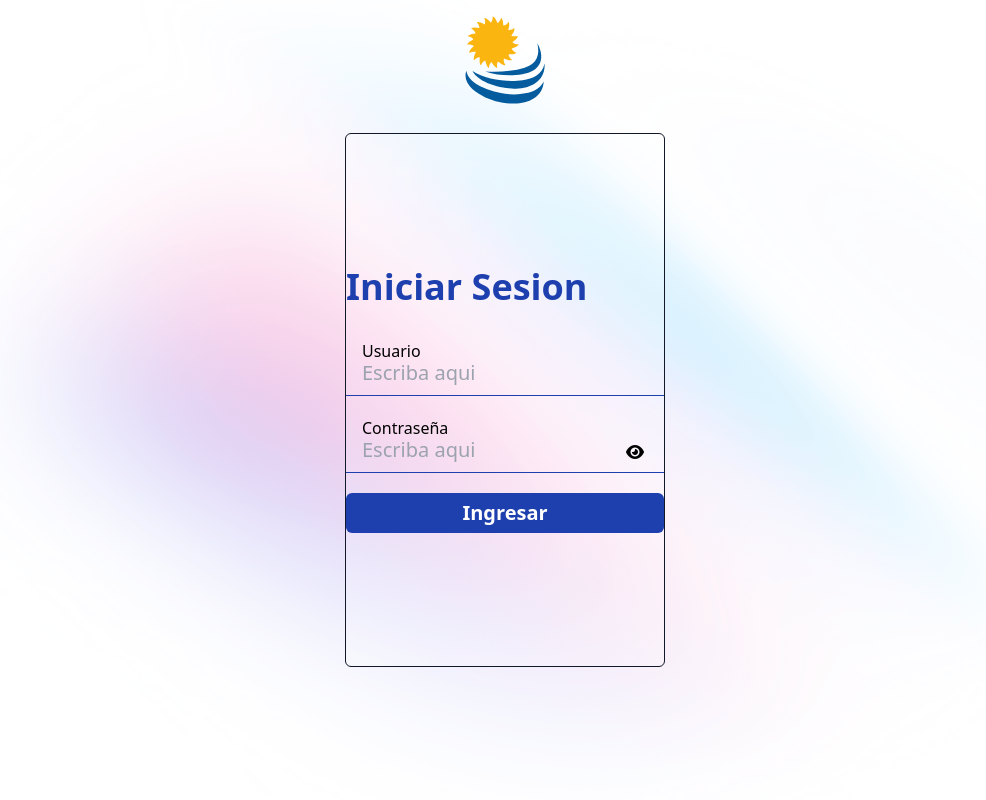
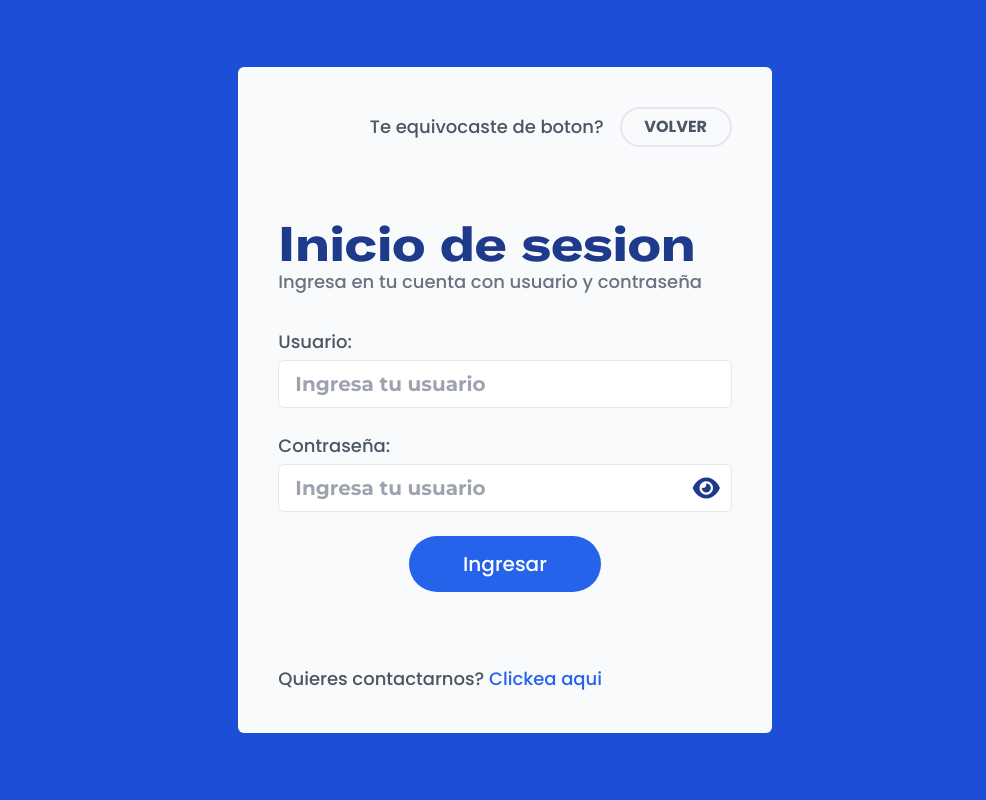
Before and after one commit to ImagineAllTech/Proyecto, a PHP site: page /Views/views/login/login.php in a window 1280 px wide. Shown: the whole page, without its empty margins (135-1121 px from the left). Run offline with PHP 8.4, Linux system fonts and the light colour scheme; some libraries are stand-ins or nearby versions.

Commit message:
New login ui

```diff
--- a/Views/views/login/login.php
+++ b/Views/views/login/login.php
@@ -1,31 +1,35 @@
 <!DOCTYPE html>
-<html id="html" class="" lang="en">
-
+<html lang="en">
 <head>
     <meta charset="UTF-8">
-    <meta http-equiv="X-UA-Compatible" content="IE=edge">
     <meta name="viewport" content="width=device-width, initial-scale=1.0">
-    <title>CUK | Log In</title>
-    <link rel="shortcut icon" href="assets/img/Logotype.svg" type="image/x-icon">
-    <link rel="stylesheet" href="../../assets/css/jueces.css">
+    <title>CUK | Inicio de sesion</title>
+    <link rel="shortcut icon" href="../../assets/img/Logotype.svg" type="image/x-icon">
 
+    <link rel="stylesheet" href="../../assets/css/normalize.css">
+    <script src='https://cdn.tailwindcss.com'></script>
+    <script src='https://kit.fontawesome.com/cea33d77ef.js' crossorigin='anonymous'></script>
+    <style media='all' id='fa-v4-font-face'></style>
+</head>
+<body class="bg-blue-700 flex items-center justify-center h-screen w-full overflow-hidden">
 
-    <script src="https://cdn.tailwindcss.com"></script>
-    <script src="https://kit.fontawesome.com/cea33d77ef.js" crossorigin="anonymous"></script>
-</head>
+    <main class="bg-gray-50 h-5/6 w-5/12 rounded-md flex items-center justify-between overflow-hidden">
 
-<body class="body flex flex-col justify-center items-center w-full min-h-screen font-montserrat">
+        <section class="w-full w-full h-full flex flex-col py-10 px-10 items-start justify-between">
+            <header class="flex items-center justify-end gap-4 w-full ">
+                <h5 class="font-poppins text-lg text-gray-600">Te equivocaste de boton?</h5>
+                <a href="../../../index.php" class="font-poppins text-gray-600 hover:shadow-md transition-all duration-300 font-black w-28 rounded-full h-10 border-2 grid place-content-center">VOLVER</a>
+            </header>
 
-    <a href="../../../index.php" class="fixed top-0 px-4 py-4">
-        <img src="../../assets/img/Logotype.svg" alt="Icono" class="w-20">
-    </a>
-
-    <main class="h-screen w-full flex items-center justify-center">
-        <form method="post" action="#"
-            class="w-10/12 lg:w-3/12 h-4/6 rounded-md flex flex-col items-center justify-around border border-gray-900">
-            <div class="form__container flex items-start justify-center flex-col gap-8 relative">
-                <h1 class="font-bricolage text-4xl text-blue-800 font-bold">Iniciar Sesion</h1>
-                <!-- <img src="../../assets/img/Logotype.svg" alt="Icono" class="w-8 absolute top-0 right-2"> -->
+            <form
+            action="#"
+            method="post"
+            class="w-full"
+            >
+                <div class="w-full texts flex flex-col justify-start items-start mb-8">
+                    <h1 class=" font-tw text-5xl text-blue-900">Inicio de sesion</h1>
+                    <p class="hidden md:flex font-poppins text-lg text-gray-500">Ingresa en tu cuenta con usuario y contraseña</p>
+                </div>
 
                 <?php
                 include("../../../Models/config/database.php");
@@ -33,30 +37,39 @@
 
                 ?>
 
-                <div class="form__group relative">
-                    <input type="text"
-                        class="w-full bg-transparent border-b outline-none py-2 px-4 text-gray-900 font-bricolage text-xl border-blue-800 origin-top-left translate-y-3"
-                        placeholder="Escriba aqui" name="username">
-                    <label for="username" class="absolute top-0 left-3 cursor-pointer px-1">Usuario</label>
+                <div class="form__container flex flex-col items-center justify-center mt-4 gap-6">
+
+                    <div class="form__group relative flex w-full flex-col items-start justify-center">
+                        <label for="username" class="mb-1 font-poppins text-lg text-gray-600">Usuario:</label>
+                        <input type="text" name="username" placeholder="Ingresa tu usuario"
+                        class="h-12 w-full rounded-md outline-none border focus:border-white focus:outline-blue-800 font-montserrat text-blue-900 px-4 font-semibold text-xl">
+                        <!-- <label for="username" class="cursor-pointer absolute top-10 right-3 text-2xl text-blue-900"><i class="fa-solid fa-circle-user"></i></label> -->
+                    </div>
+
+                    <div class="form__group relative flex w-full flex-col items-start justify-center">
+                        <label for="pass" class="mb-1 font-poppins text-lg text-gray-600">Contraseña:</label>
+                        <input type="password" id="passwordField" name="pass" placeholder="Ingresa tu usuario"
+                        class="h-12 w-full rounded-md outline-none border focus:border-white focus:outline-blue-800 font-montserrat text-blue-900 px-4 font-semibold text-xl">
+                        <!-- <label for="pass" class="cursor-pointer absolute top-10 right-3 text-2xl text-blue-900"><i class="fa-solid fa-eye"></i></label> -->
+                        <button type="button" id="togglePassword" class="absolute top-10 right-3 text-2xl text-blue-900"><i class="fa-solid fa-eye"></i></button>
+
+                    </div>
+
+                    <div class="button">
+                        <input type="submit" name="ingresar" value="Ingresar" class="font-poppins w-48 h-14 bg-blue-600 rounded-full text-white text-xl cursor-pointer hover:bg-blue-700">
+                    </div>
                 </div>
+            </form>
 
-                <div class="form__group relative">
-                    <input type="password" placeholder="Escriba aqui" class="w-full bg-transparent border-b outline-none py-2 px-4 text-gray-900 font-bricolage text-xl border-blue-800 origin-top-left translate-y-3" name="pass" id="passwordField">
-                    <label for="pass" class="absolute top-0 left-3 cursor-pointer px-1">Contraseña</label>
-                    <button type="button" id="togglePassword" class="absolute top-6 right-5"><i class="fa-solid fa-eye"></i></button>
-                </div>
+            <footer class="flex items-center justify-start gap-4 w-full ">
+                <h5 class="font-poppins text-lg text-gray-600">Quieres contactarnos? <a href="#" class="text-blue-600 hover:underline">Clickea aqui</a></h5>
+            </footer>
+
+        </section>
+
+    </main>
 
 
-                <div class="form__button w-full">
-                    <input type="submit" value="Ingresar" name="ingresar"
-                        class="w-full cursor-pointer h-10 bg-blue-800 hover:bg-blue-900 text-xl font-montserrat text-white font-bold rounded-md">
-                </div>
-            </div>
-
-        </form>
-    </main>
-
-    <script src="../../../Views/assets/js/login.js"></script>
+    <script src="../../assets/js/login.js"></script>
 </body>
-
 </html>
```
